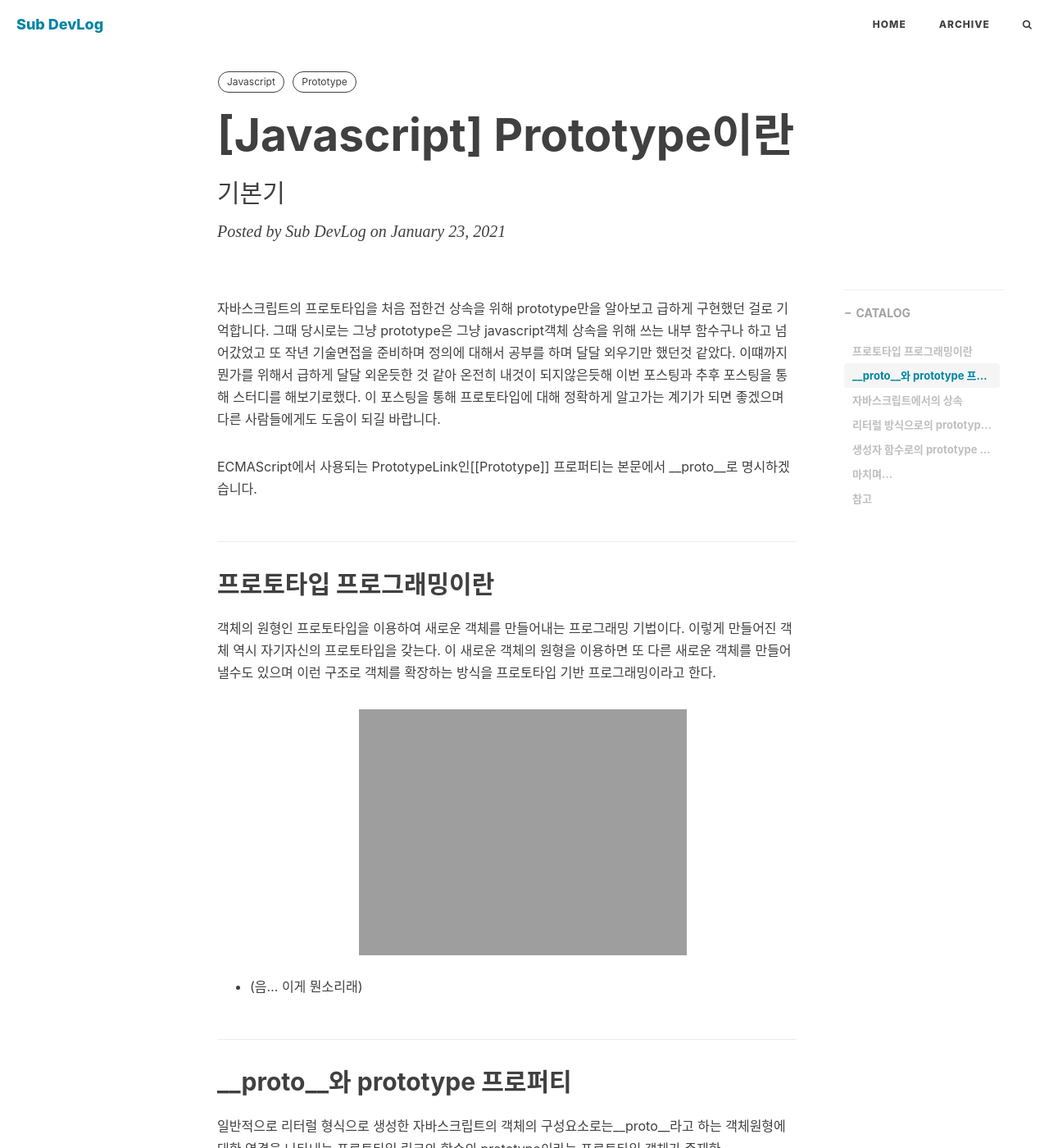
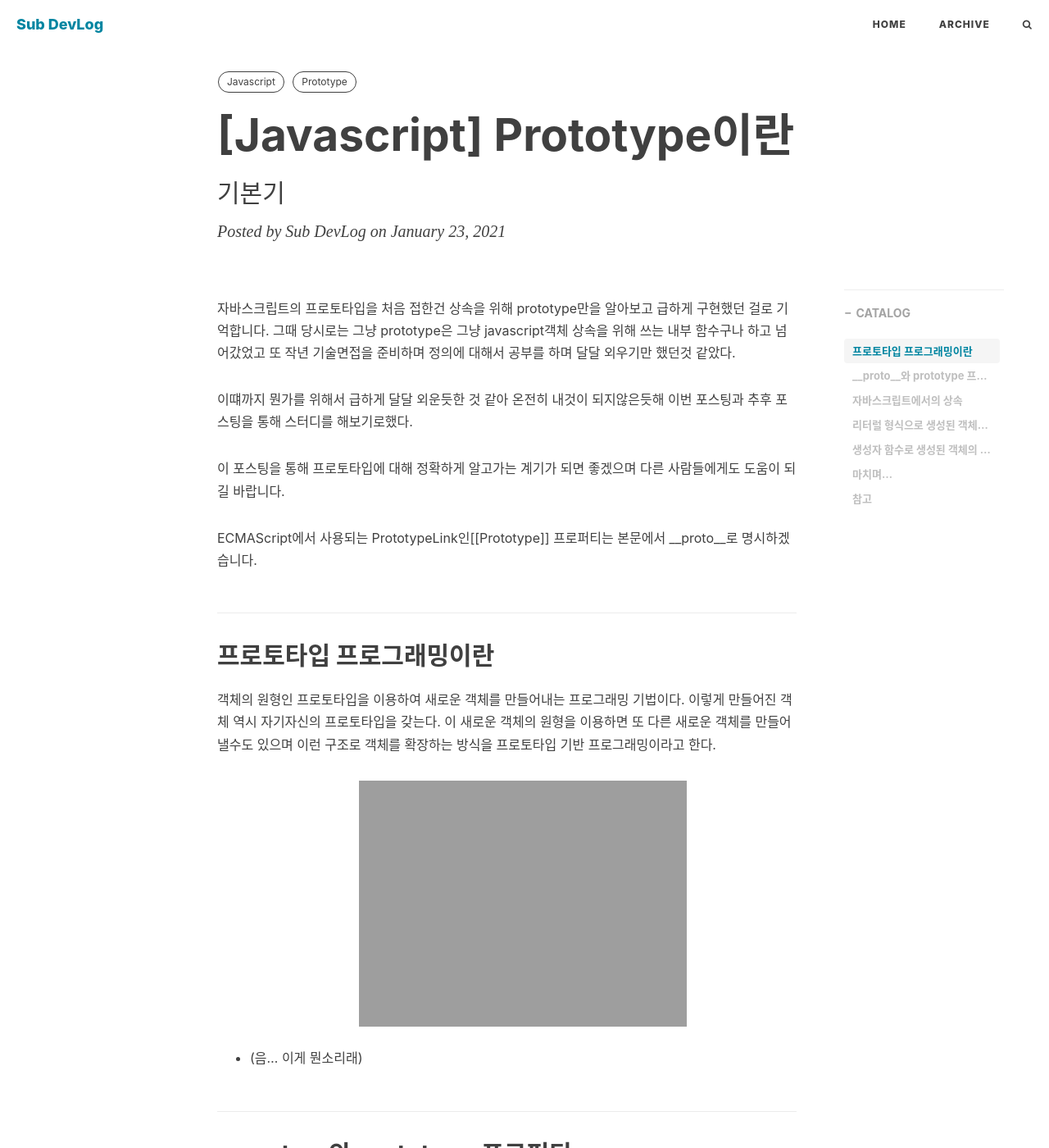
Before and after one commit to lss3070/Room19, a Jekyll site: the page built from _posts/2021-01-23-[Javascript]-ProtoType.md, in a window 1280 px wide and 1400 px high. Shown: the whole window at 82% size. Built offline with Jekyll 4.4.1, drawn with Linux system fonts in a browser that asks for light colours; nearby versions of some CDN libraries; library files that are not in the unit come from our copies; comment, search, counter and statistics services are not loaded; some of the changed text lies outside the part shown.

Commit message:
2021-01-24-prototype posting

````diff
--- a/_posts/2021-01-23-[Javascript]-ProtoType.md
+++ b/_posts/2021-01-23-[Javascript]-ProtoType.md
@@ -13,8 +13,10 @@
 자바스크립트의 프로토타입을 처음 접한건 상속을 위해 prototype만을 알아보고 급하게 구현했던 걸로 기억합니다.
 그때 당시로는 그냥 prototype은 그냥 javascript객체 상속을 위해 쓰는 내부 함수구나 하고 넘어갔었고 또
 작년 기술면접을 준비하며 정의에 대해서 공부를 하며 달달 외우기만 했던것 같았다.
+
 이떄까지 뭔가를 위해서 급하게 달달 외운듯한 것 같아 온전히 내것이 되지않은듯해 이번 포스팅과 추후 포스팅을 통해
 스터디를 해보기로했다.
+
 이 포스팅을 통해 프로토타입에 대해 정확하게 알고가는 계기가 되면 좋겠으며 다른 사람들에게도 도움이 되길 바랍니다.
 
 
@@ -42,7 +44,7 @@
 function Human(name){
     this.name=name
 }
-let cloneHuman= new Human('kim');
+let cloneHuman= new Human("kim");
 console.dir(Human);
 console.dir(cloneHuman);
 
@@ -68,12 +70,12 @@
 객체 형식에 따라 리터럴 방식의 체이닝과 생성자 함수형식의 체이닝이 존재한다.
 먼저 리터럴 방식의 prototype 체이닝을 알아보자.
 
-리터럴 방식으로의 prototype 체이닝
+리터럴 형식으로 생성된 객체의 prototype 체이닝
 ---
 
 ```cpp
 let human={
-    name:'kim',
+    name:"kim",
     age:30
 }
 human.toString();
@@ -100,7 +102,7 @@
 다음으로는 생성자 함수 prototype체이닝에 알아보자
 
 
-생성자 함수로의 prototype 체이닝
+생성자 함수로 생성된 객체의 prototype 체이닝
 ---
 
 ```cpp
@@ -116,13 +118,13 @@
     return "test..."
 }
 
-let cloneHuman = new Human('kim',30);
-console.dir(cloneHuman.hasOwnProperty('name')); //result :  true
+let cloneHuman = new Human("kim",30);
+console.dir(cloneHuman.hasOwnProperty("name")); //result :  true
 
 console.dir(cloneHuman.nameRepetition()) //result : kim
 console.dir(cloneHuman.testMethod()); //result : test...   ···②
 
-Human.prototype.name='android';//     ···③
+Human.prototype.name="android";//     ···③
 console.dir(Human.prototype.nameRepetition());//result : android     ···④
 ```
 
````
